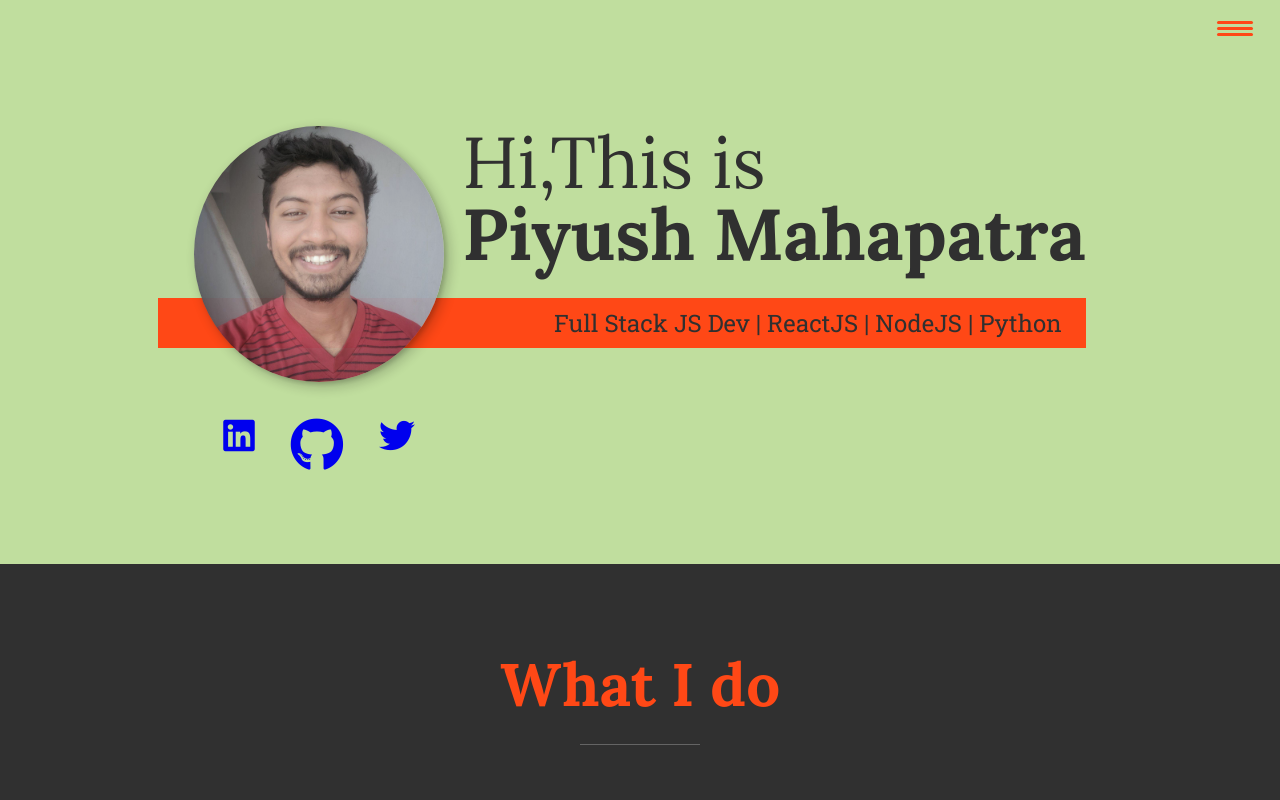
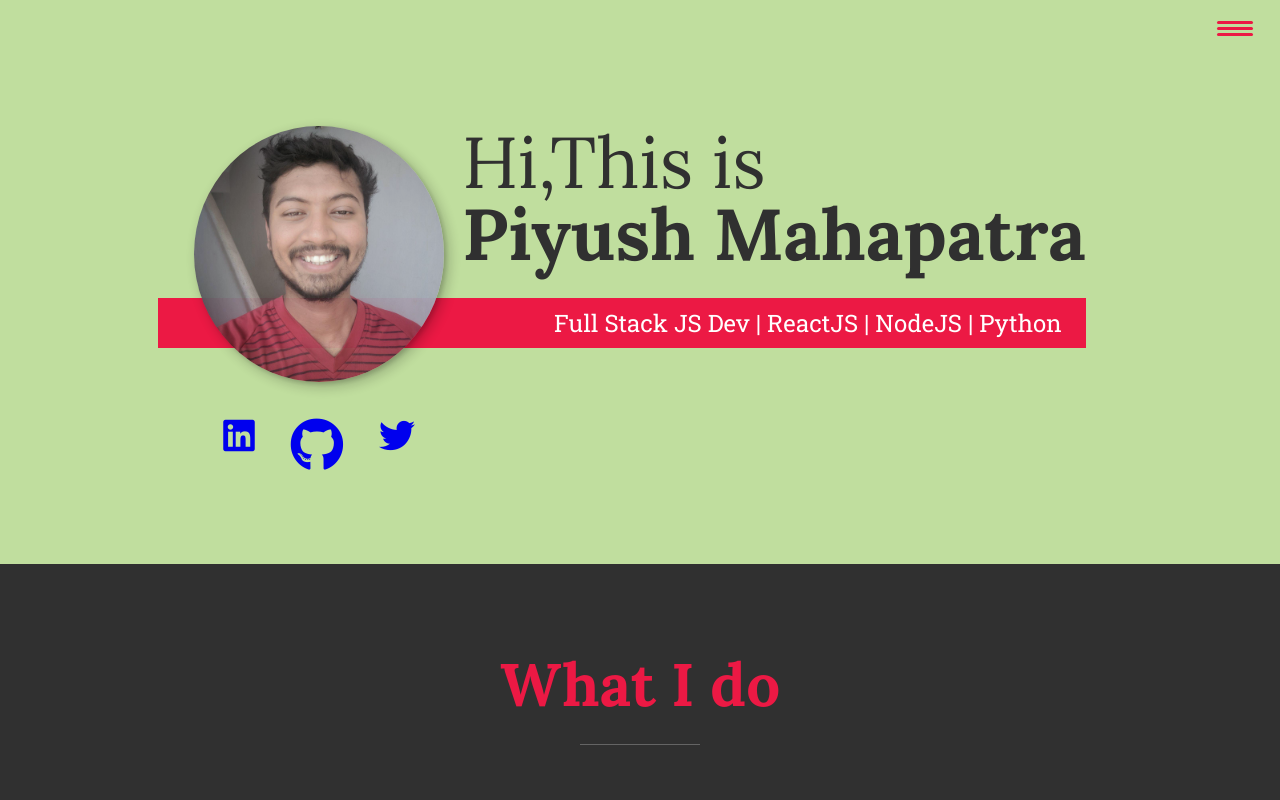
Before and after one commit to piyush-mahapatra-au6/piyush_website, a website: page index.html in a window 1280 px wide. Shown: the top 800 px of the page. Drawn offline with nearby package versions, Linux system fonts and the light colour scheme.

Commit message:
ui impro

```diff
--- a/css/style.css
+++ b/css/style.css
@@ -15,9 +15,11 @@
 
 	--clr-light: #fff;
 	--clr-dark: #303030;
-	--clr-accent: #ff4816;
+	--clr-accent: #ec1944;
 	--clr-green: rgb(192, 222, 158);
 	--clr-reddish: #b93612;
+	--clr-yellow: #fbff00;
+
 
 	--fs-h1: 3rem;
 	--fs-h2: 2.25rem;
@@ -151,6 +153,7 @@ h3 {
 	padding: 0.25em 1em;
 	font-family: var(--ff-secondary);
 	margin-bottom: 1em;
+	color:var(--clr-light)
 }
 
 .section__subtitle--work {
--- a/index.html
+++ b/index.html
@@ -146,7 +146,7 @@
 			<!-- / services -->
 
             <a href="#work" class="btn btn-custom">MY PROJECTS</a>
-            <a href="https://drive.google.com/file/d/1gkAwNsl6aScmjxUkdxckf324NipE9TnJ/view?usp=sharing" class="btn btn-custom">MY CV</a>
+            <a href="https://drive.google.com/file/d/1fLpkfKtAsGDqOEEAN4Rz_wzNBN3xBmrF/view?usp=sharing" class="btn btn-custom">MY CV</a>
 
 
 		</section>
--- a/package.json
+++ b/package.json
@@ -4,7 +4,7 @@
   "description": "## Supporting Scrimba",
   "main": "index.js",
   "scripts": {
-    "deploy": "gh-pages -d final"
+    "deploy": "gh-pages -d ."
   },
   "keywords": [
     "piyush"
```
